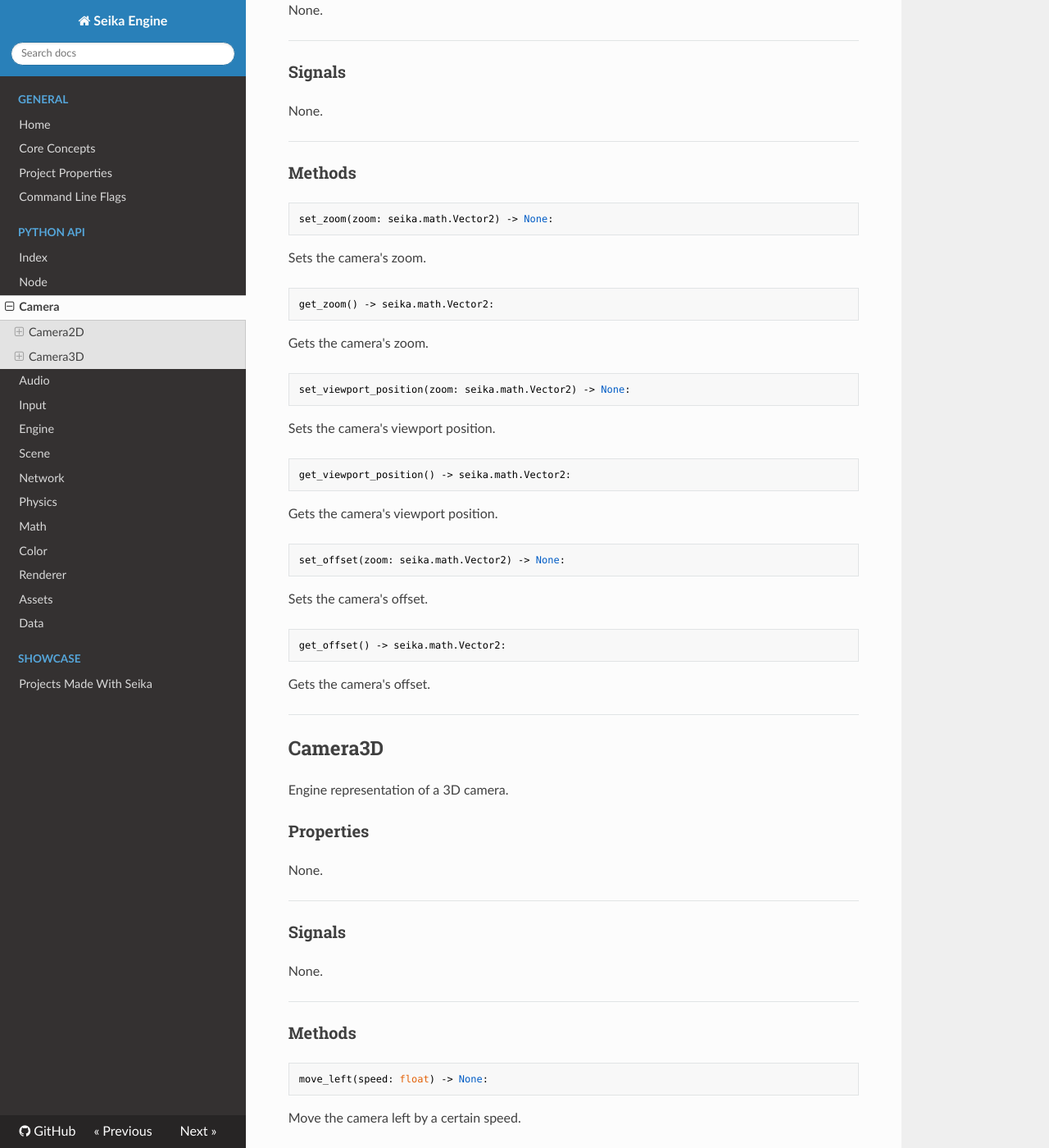
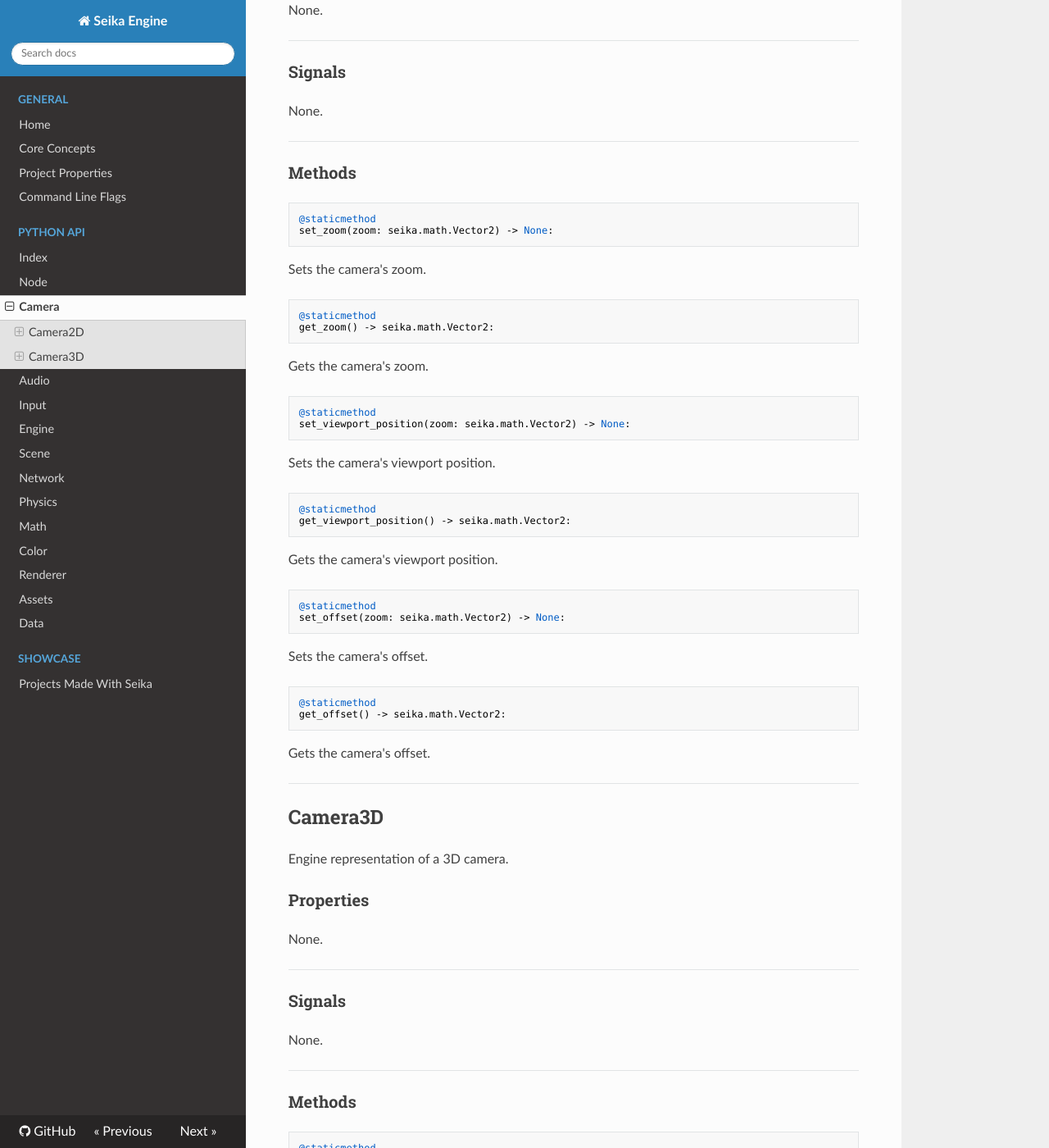
Before and after one commit to Chukobyte/seika-engine, an MkDocs documentation site: the page built from docs/python_api/camera.md, in a window 1280 px wide and 1400 px high, scrolled down 313 px. Shown: the whole window at 82% size. Built offline with MkDocs 1.6.1, drawn with Linux system fonts in a browser that asks for light colours; nearby versions of some CDN libraries; some of the changed text lies outside the part shown.

Commit message:
Renaming render variable in game object and updating docs with '@staticmethod' annotations for api methods.

````diff
--- a/docs/python_api/camera.md
+++ b/docs/python_api/camera.md
@@ -20,36 +20,42 @@
 ### Methods
 
 ```python
+@staticmethod
 set_zoom(zoom: seika.math.Vector2) -> None:
 ```
 
 Sets the camera's zoom.
 
 ```python
+@staticmethod
 get_zoom() -> seika.math.Vector2:
 ```
 
 Gets the camera's zoom.
 
 ```python
+@staticmethod
 set_viewport_position(zoom: seika.math.Vector2) -> None:
 ```
 
 Sets the camera's viewport position.
 
 ```python
+@staticmethod
 get_viewport_position() -> seika.math.Vector2:
 ```
 
 Gets the camera's viewport position.
 
 ```python
+@staticmethod
 set_offset(zoom: seika.math.Vector2) -> None:
 ```
 
 Sets the camera's offset.
 
 ```python
+@staticmethod
 get_offset() -> seika.math.Vector2:
 ```
 
@@ -77,36 +83,42 @@
 ### Methods
 
 ```python
+@staticmethod
 move_left(speed: float) -> None:
 ```
 
 Move the camera left by a certain speed.
 
 ```python
+@staticmethod
 move_right(speed: float) -> None:
 ```
 
 Move the camera right by a certain speed.
 
 ```python
+@staticmethod
 move_up(speed: float) -> None:
 ```
 
 Move the camera up by a certain speed.
 
 ```python
+@staticmethod
 move_down(speed: float) -> None:
 ```
 
 Move the camera down by a certain speed.
 
 ```python
+@staticmethod
 add_yaw(speed: float) -> None:
 ```
 
 Adds yaw to the camera to rotate based on the passed in speed.
 
 ```python
+@staticmethod
 add_pitch(speed: float) -> None:
 ```
 
````
Also changed, not shown: docs/python_api/engine.md (+2 -0 lines), docs/python_api/node.md (+1 -0 lines), 3 other files.
